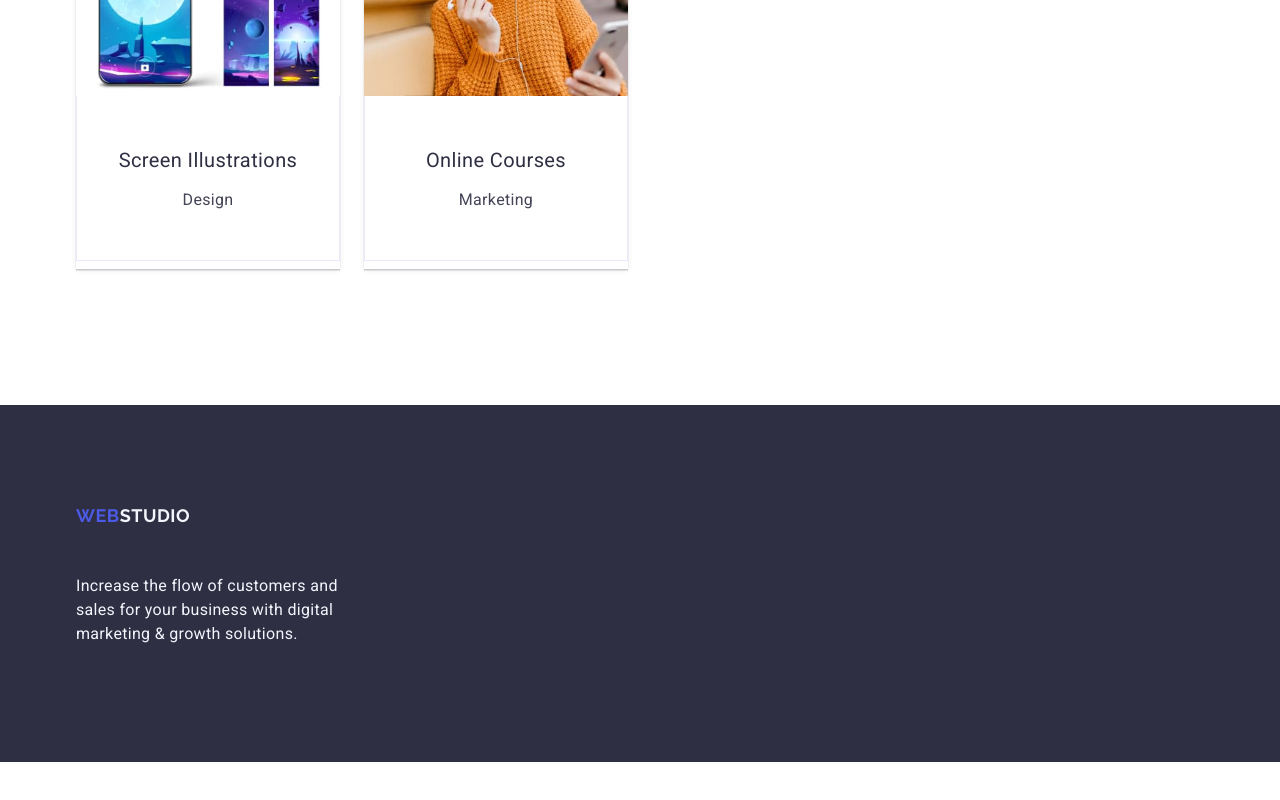
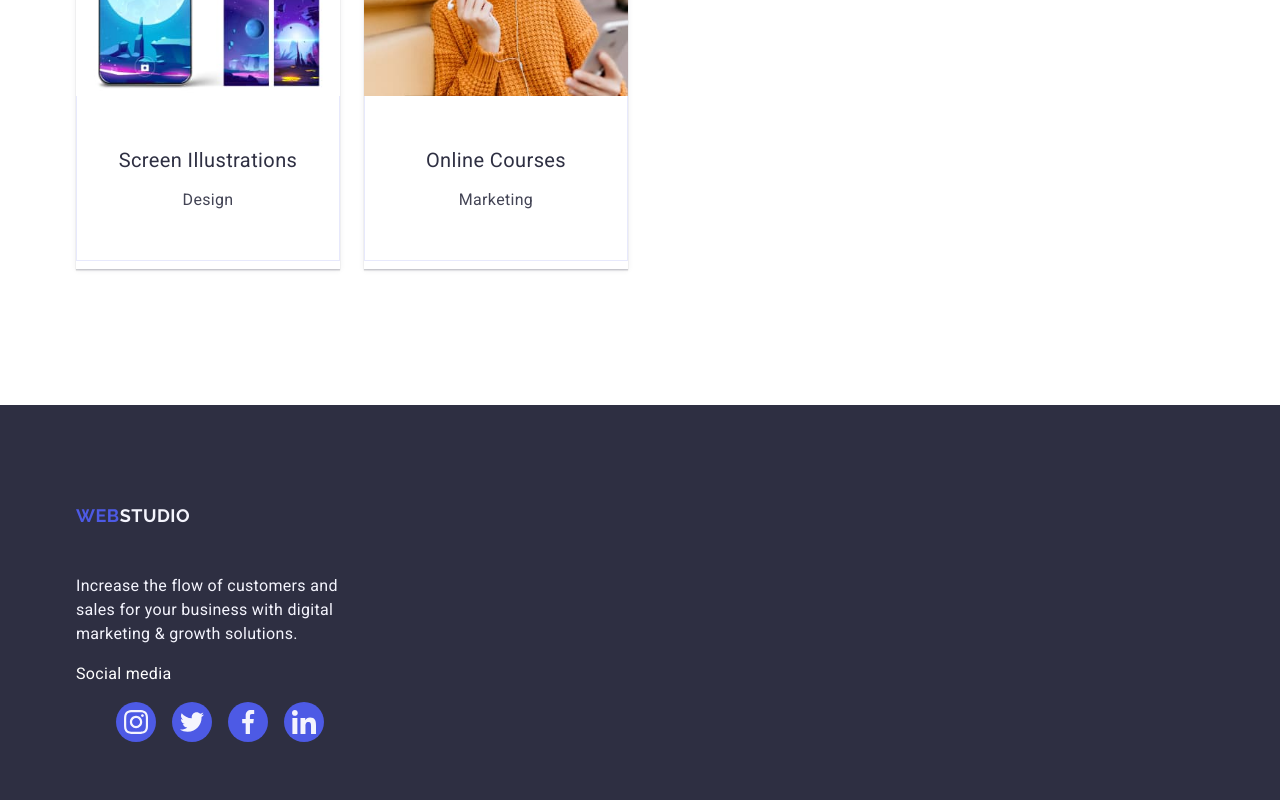
Before and after one commit to Esatsy/goit-markup-hw-04, a plain HTML site: page index.html in a window 1280 px wide. Shown: the part 2908-3708 px from the top of the page. Before the commit the page ends 3670 px from the top, so only its background shows below. Drawn offline with nearby package versions, Linux system fonts and the light colour scheme.

Commit message:
footer fixed

```diff
--- a/css/styles.css
+++ b/css/styles.css
@@ -340,6 +340,9 @@ transform: translateY(0%);
 }
 /*Footer*/
 .page-footer{
+    display: flex;
+    align-items: baseline;
+
     padding: 100px 0;
 background-color: #2E2F42;
 }
@@ -371,3 +374,45 @@ max-width: 264px;
     color:#F4F4FD;
     letter-spacing: 0.02em;
 }
+.socials-text {
+    font-weight: 500;
+    line-height: 1.5;
+    letter-spacing: 0.02em;
+    color: #ffffff;
+    margin-bottom: 16px;
+}
+
+.socials-container {
+    display: flex;
+    gap: 16px;
+}
+
+.social-item {
+    width: 40px;
+    height: 40px;
+}
+
+.social-link {
+    transition: background-color 250ms cubic-bezier(0.4, 0, 0.2, 1);
+}
+.social-item .social-link {
+    width: 100%;
+    height: 100%;
+    background-color: #4d5ae5;
+    border-radius: 50%;
+    display: flex;
+    align-items: center;
+    justify-content: center;
+}
+
+.social-item .social-link:hover {
+    background-color: #31d0aa;
+}
+
+.social-item .social-link:focus {
+    background-color: #31d0aa;
+}
+
+.social-icon {
+    fill: #f4f4fd;
+}
--- a/index.html
+++ b/index.html
@@ -470,6 +470,39 @@
           Increase the flow of customers and sales for your business with
           digital marketing & growth solutions.
         </p>
+        <div class="socials">
+          <p class="socials-text">Social media</p>
+          <ul class="socials-container">
+            <li class="social-item">
+              <a href="https://www.instagram.com" class="social-link">
+                <svg class="social-icon" width="24" height="24">
+                  <use href="./images/icons.svg#icon-instagramlogo"></use>
+                </svg>
+              </a>
+            </li>
+            <li class="social-item">
+              <a href="https://www.twitter.com" class="social-link">
+                <svg class="social-icon" width="24" height="24">
+                  <use href="./images/icons.svg#icon-twitter-1"></use>
+                </svg>
+              </a>
+            </li>
+            <li class="social-item">
+              <a href="https://www.facebook.com" class="social-link">
+                <svg class="social-icon" width="24" height="24">
+                  <use href="./images/icons.svg#icon-facebook-1"></use>
+                </svg>
+              </a>
+            </li>
+            <li class="social-item">
+              <a href="https://www.linkedin.com" class="social-link">
+                <svg class="social-icon" width="24" height="24">
+                  <use href="./images/icons.svg#icon-linkedin-1"></use>
+                </svg>
+              </a>
+            </li>
+          </ul>
+        </div>
       </div>
     </footer>
   </body>
```
